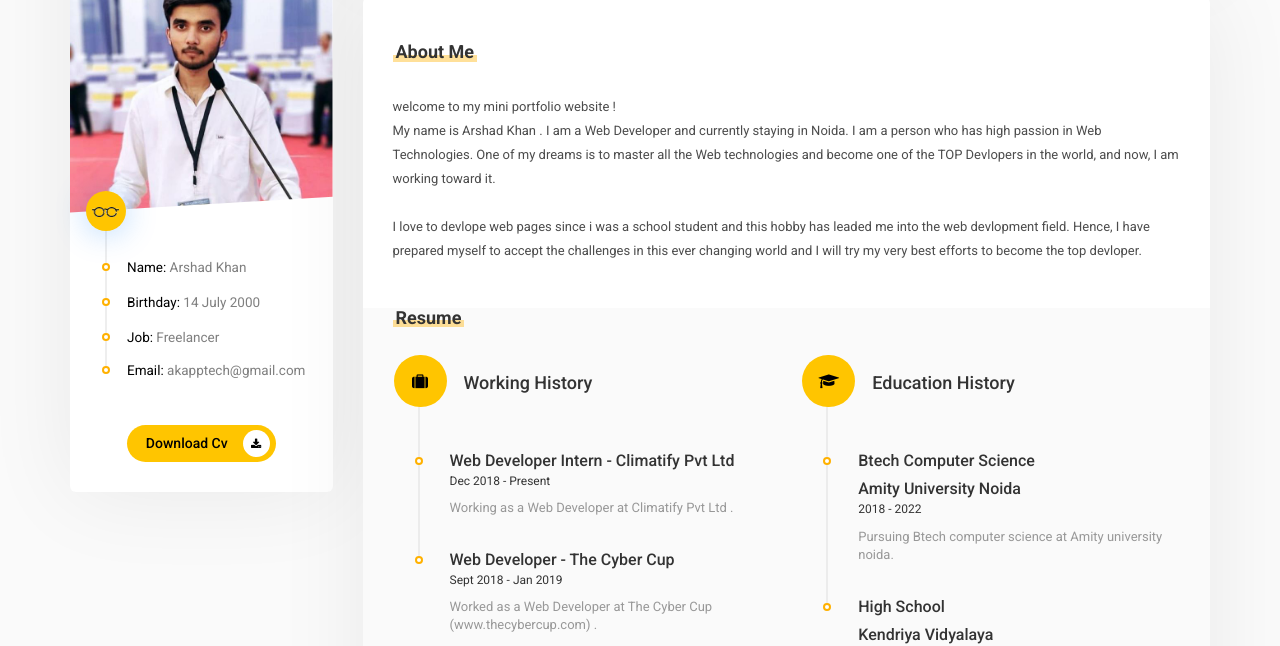
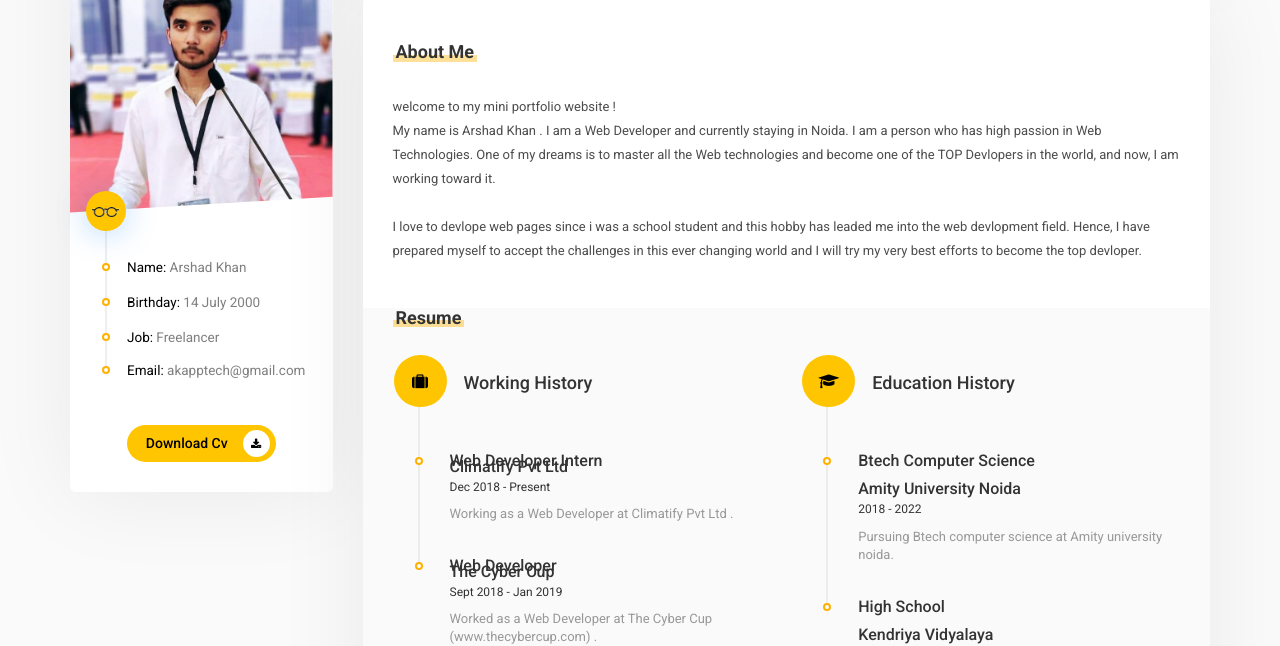
Before and after one commit to arshadk786/profile, a plain HTML site: page index.html in a window 1280 px wide. Shown: the part 170-816 px from the top of the page. Drawn offline with Linux system fonts and the light colour scheme.

Commit message:
Update index.html

```diff
--- a/index.html
+++ b/index.html
@@ -141,12 +141,12 @@ Hence, I have prepared myself to accept the challenges in this ever changing wor
                                 <ul class="timeline col-md-12 top_30">
                                     <li><i class="fa fa-suitcase" aria-hidden="true"></i><h2 class="timeline-title">Working History</h2></li>
                                     <!-- a work -->
-                                    <li><h3 class="line-title">Web Developer Intern - Climatify Pvt Ltd</h3>
+                                    <li><h3 class="line-title">Web Developer Intern <br>Climatify Pvt Ltd</h3>
                                         <span>Dec 2018 - Present</span>
                                         <p class="little-text">Working as a Web Developer at Climatify Pvt Ltd .</p>
                                     </li>
                                    <!-- a work -->
-                                   <li><h3 class="line-title">Web Developer - The Cyber Cup</h3>
+                                   <li><h3 class="line-title">Web Developer <br> The Cyber Cup</h3>
                                         <span>Sept 2018 - Jan 2019</span>
                                         <p class="little-text">Worked as a Web Developer at The Cyber Cup (www.thecybercup.com) .</p>
                                     </li>
```
